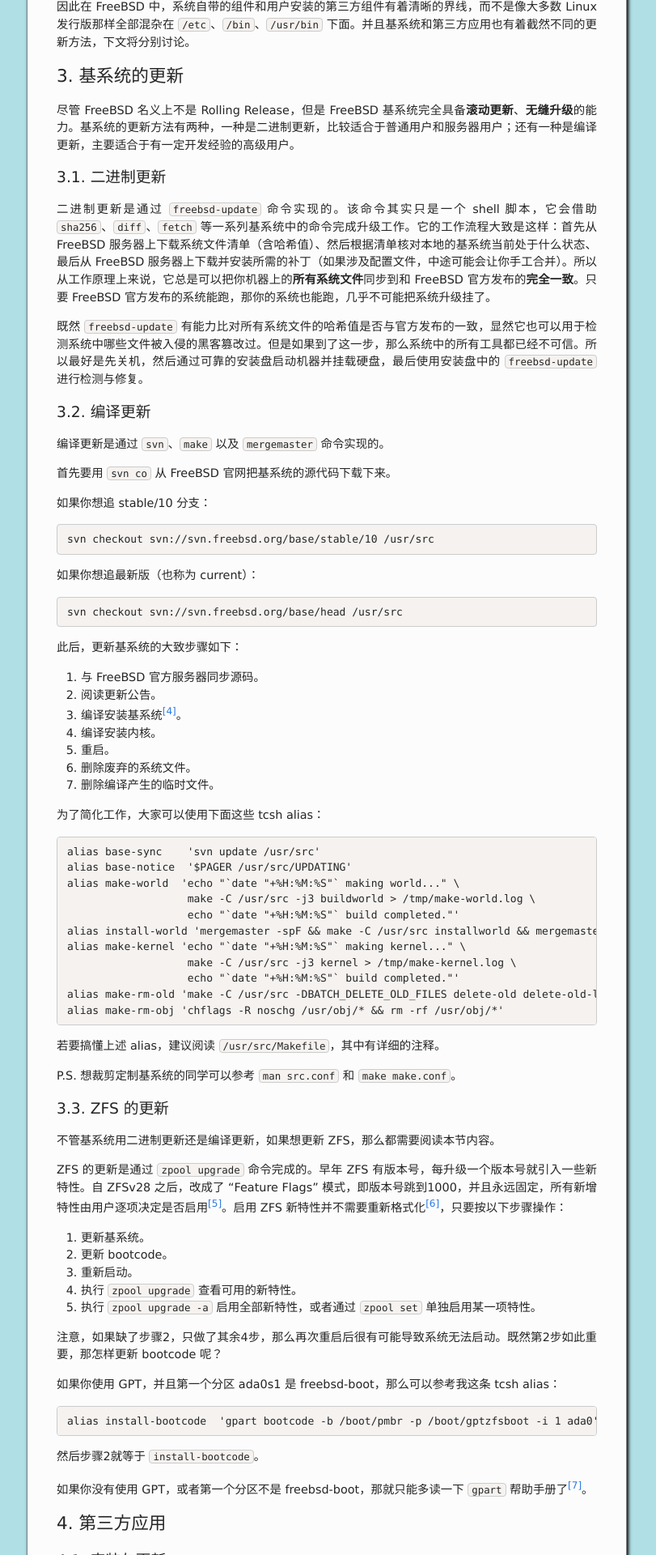
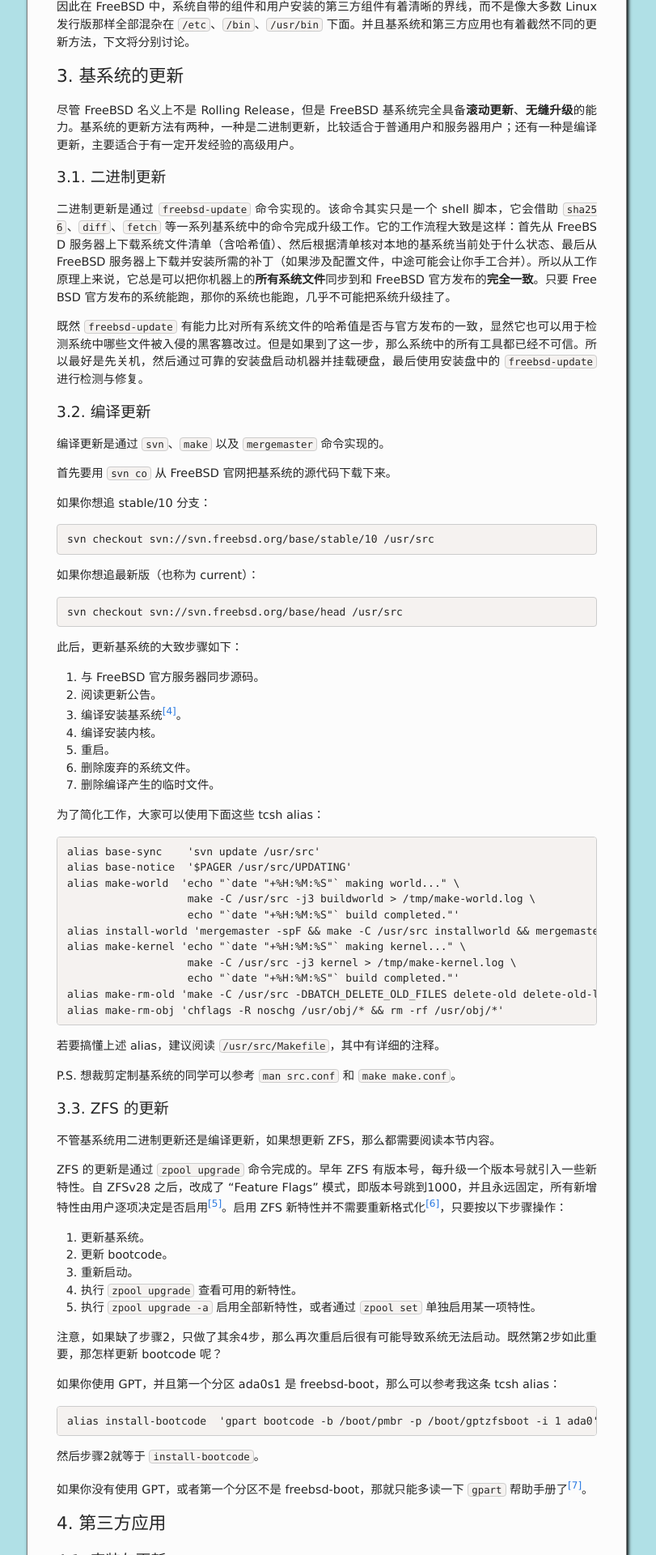
Before and after one commit to bsdelf/bsdelf.github.io, a Jekyll site: the page built from _posts/2015-07-12-freebsd-brief-user-guide.md, in a window 1280 px wide. Shown: the part 2703-4623 px from the top of the page at 81% size, without its empty margins (236-1047 px from the left). Built offline with Jekyll 4.4.1, drawn with Linux system fonts in a browser that asks for light colours; nearby versions of some CDN libraries; comment, search, counter and statistics services are not loaded.

Commit message:
~ naive breaking

```diff
--- a/_sass/_base.scss
+++ b/_sass/_base.scss
@@ -50,6 +50,9 @@
 */
 }
 
+p {
+    word-break: break-all;
+}
 
 /**
  * Images
```
